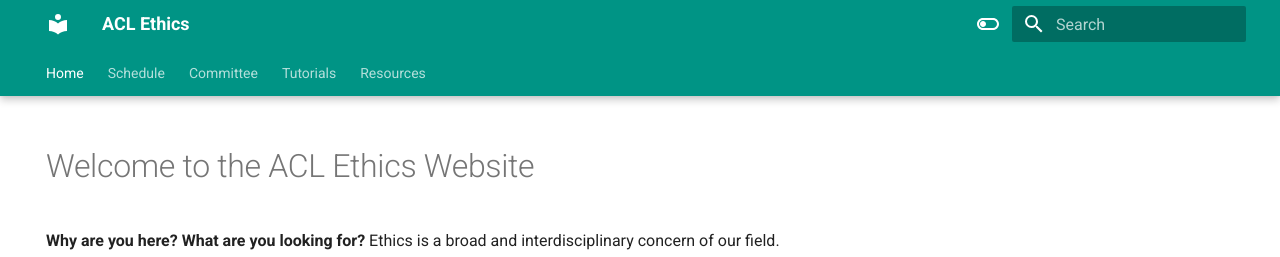
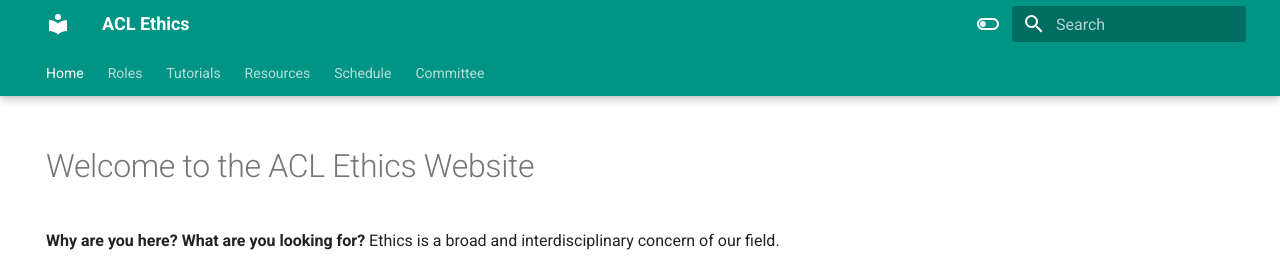
Before and after one commit to knmnyn/ethics-website, an MkDocs documentation site: the page built from docs/index.md, in a window 1280 px wide. Shown: the top 257 px of the page. Built offline with MkDocs 1.6.1 and Material for MkDocs 9.7.7, drawn with Linux system fonts in a browser that asks for light colours; some of the changed lines change nothing that is shown.

Commit message:
Altered mkdocs.yml to have role markdowns appear in the website.

```diff
--- a/mkdocs.yml
+++ b/mkdocs.yml
@@ -1,8 +1,12 @@
 site_name: ACL Ethics
 nav:
   - Home: index.md
-  - Schedule: schedule.md
-  - Committee: committee.md
+  - Roles:
+    - Authors: roles/authors.md
+    - Instructors: roles/instructors.md
+    - Organisers: roles/organisers.md
+    - Researchers: roles/researchers.md
+    - Reviewers: roles/reviewers.md
   - Tutorials:
         - tutorials/index.md
         - "Past tutorials":
@@ -28,6 +32,8 @@
           - "type-preprint": resources/ethics-reading-list/type-preprint.md
           - "type-published": resources/ethics-reading-list/type-published.md
           - "type-report": resources/ethics-reading-list/type-report.md
+  - Schedule: schedule.md
+  - Committee: committee.md
 theme:
   name: material
   features:
```
